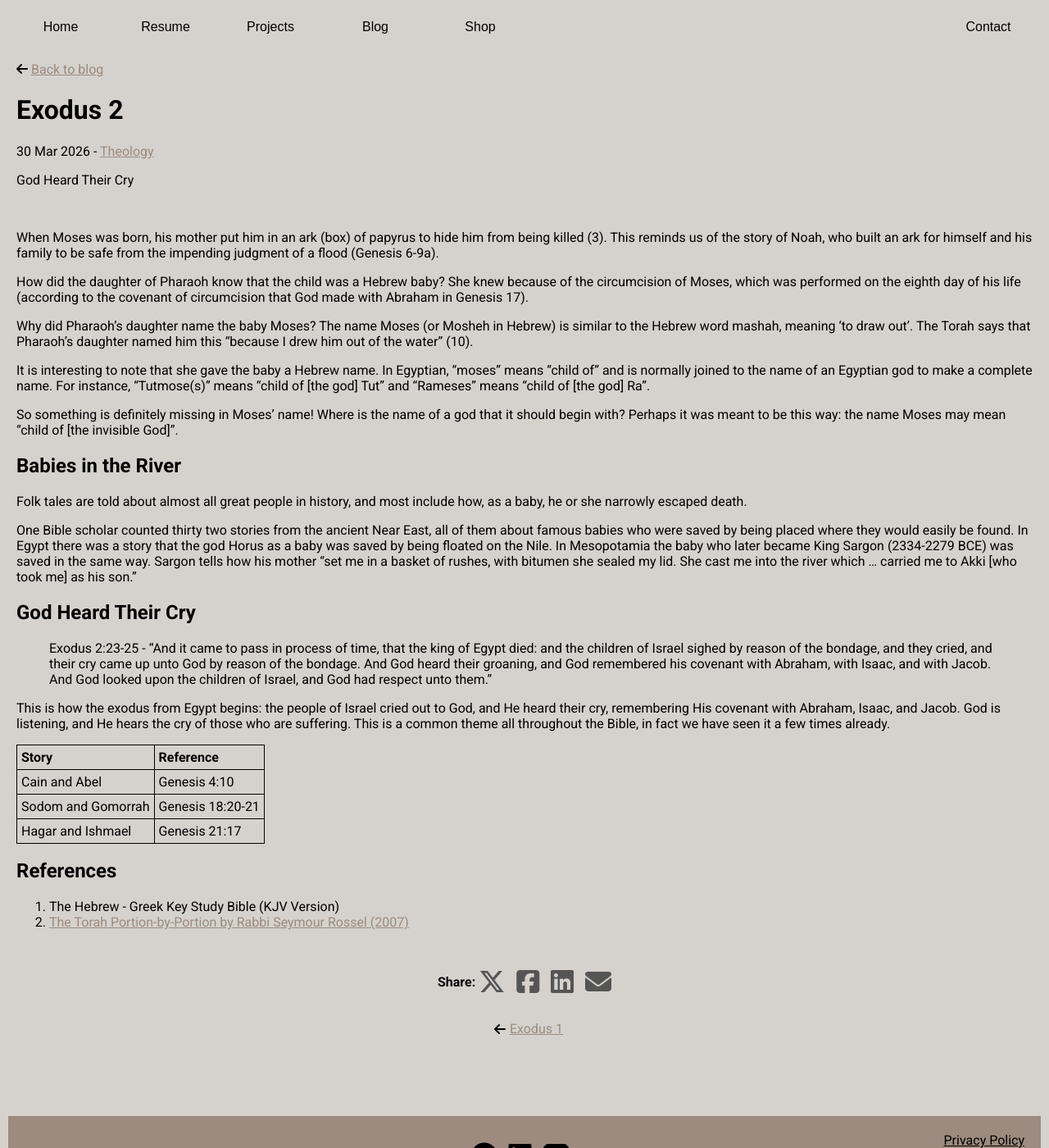
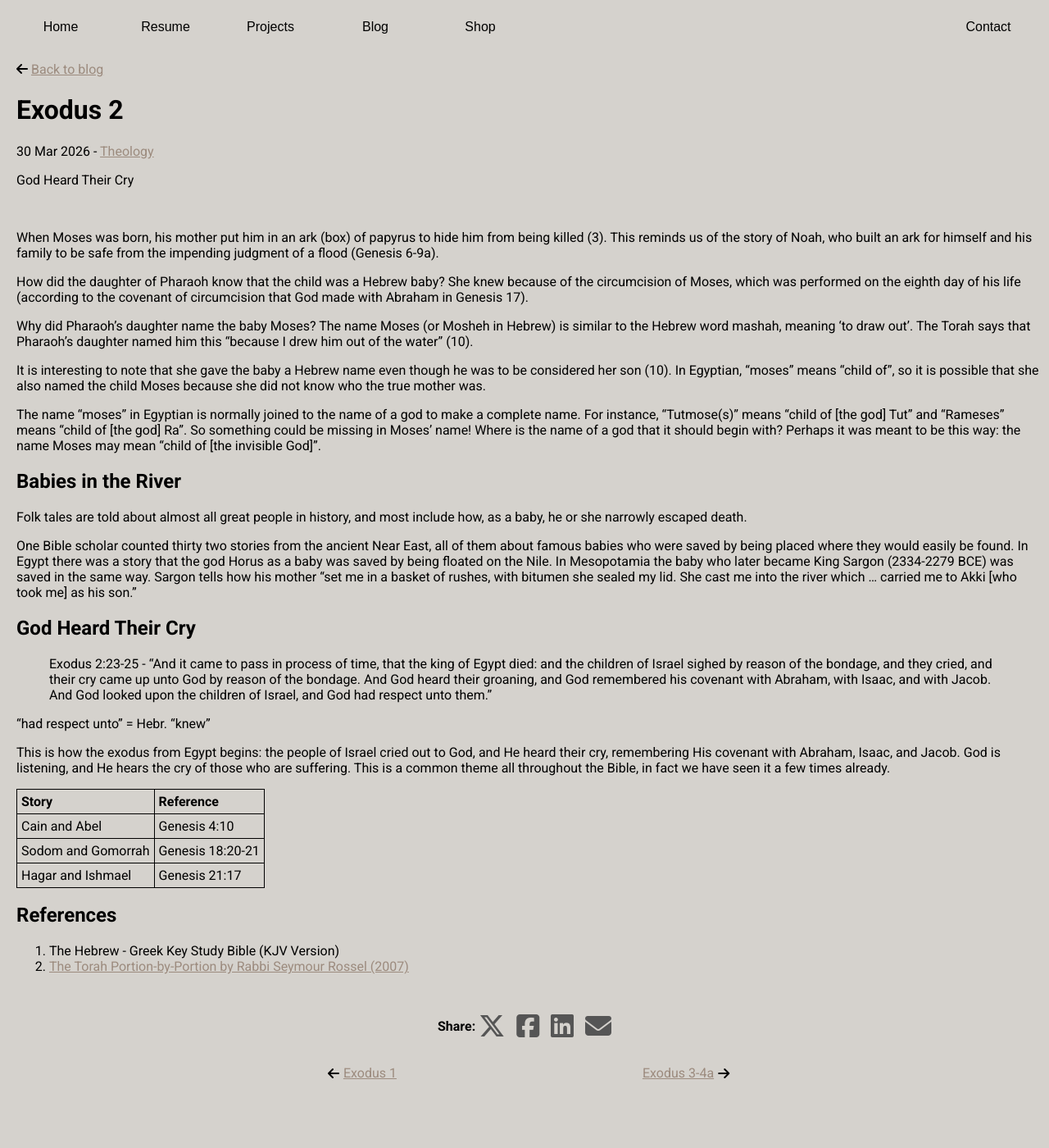
Before and after one commit to Francis-McKee/francis-mckee.github.io, a Jekyll site: the page built from _posts/theology/exodus/2026-03-30-exodus-2.md, in a window 1280 px wide and 1400 px high. Shown: the whole window at 82% size. Built offline with Jekyll 4.4.1, drawn with Linux system fonts in a browser that asks for light colours; nearby versions of some CDN libraries; comment, search, counter and statistics services are not loaded.

Commit message:
added post 2026-04-01 Exodus 3-4a

```diff
--- a/_posts/theology/exodus/2026-03-30-exodus-2.md
+++ b/_posts/theology/exodus/2026-03-30-exodus-2.md
@@ -16,9 +16,9 @@ How did the daughter of Pharaoh know that the child was a Hebrew baby? She knew
 
 Why did Pharaoh’s daughter name the baby Moses? The name Moses (or Mosheh in Hebrew) is similar to the Hebrew word mashah, meaning ‘to draw out’. The Torah says that Pharaoh’s daughter named him this “because I drew him out of the water” (10).
 
-It is interesting to note that she gave the baby a Hebrew name. In Egyptian, “moses” means “child of” and is normally joined to the name of an Egyptian god to make a complete name. For instance, “Tutmose(s)” means “child of [the god] Tut” and “Rameses” means “child of [the god] Ra”.
+It is interesting to note that she gave the baby a Hebrew name even though he was to be considered her son (10). In Egyptian, “moses” means “child of”, so it is possible that she also named the child Moses because she did not know who the true mother was.
 
-So something is definitely missing in Moses’ name! Where is the name of a god that it should begin with? Perhaps it was meant to be this way: the name Moses may mean “child of [the invisible God]”.
+The name "moses" in Egyptian is normally joined to the name of a god to make a complete name. For instance, “Tutmose(s)” means “child of [the god] Tut” and “Rameses” means “child of [the god] Ra”. So something could be missing in Moses’ name! Where is the name of a god that it should begin with? Perhaps it was meant to be this way: the name Moses may mean “child of [the invisible God]”.
 
 ## Babies in the River
 
@@ -29,6 +29,8 @@ One Bible scholar counted thirty two stories from the ancient Near East, all of
 ## God Heard Their Cry
 
 > Exodus 2:23-25 - “And it came to pass in process of time, that the king of Egypt died: and the children of Israel sighed by reason of the bondage, and they cried, and their cry came up unto God by reason of the bondage. And God heard their groaning, and God remembered his covenant with Abraham, with Isaac, and with Jacob. And God looked upon the children of Israel, and God had respect unto them.”
+
+"had respect unto" = Hebr. "knew"
 
 This is how the exodus from Egypt begins: the people of Israel cried out to God, and He heard their cry, remembering His covenant with Abraham, Isaac, and Jacob. God is listening, and He hears the cry of those who are suffering. This is a common theme all throughout the Bible, in fact we have seen it a few times already.
 
```
Also changed, not shown: _posts/theology/exodus/2026-04-01-exodus-3-4a.md (added, +43 -0 lines), _posts/theology/genesis/2025-12-23-genesis-11b-12a.md (+1 -1 lines), 1 other file.
